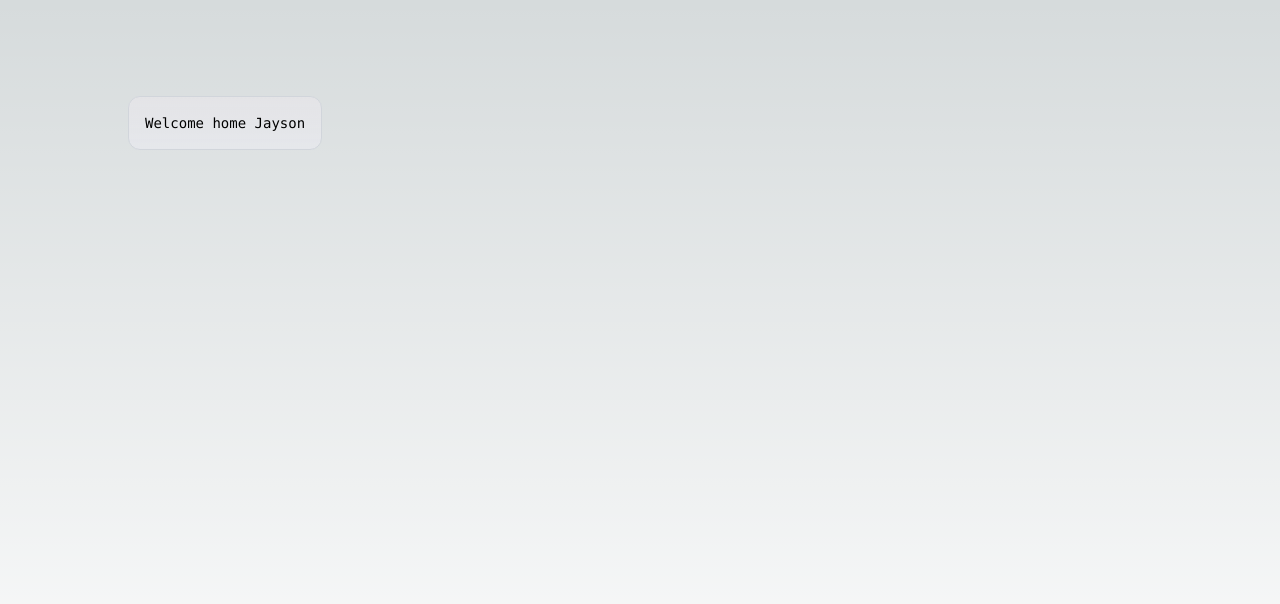
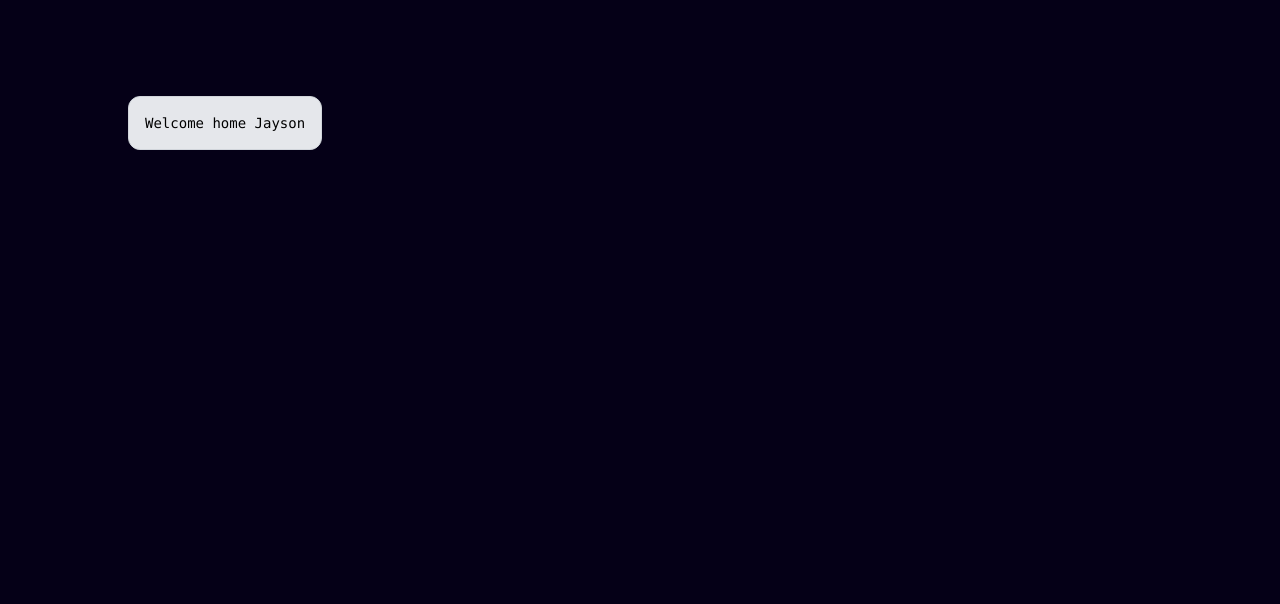
Before and after one commit to jayiterator/personal-site-react, a Next.js app: page / in a window 1280 px wide. Shown: the top 604 px of the page. Built offline with nearby package versions, Linux system fonts and the light colour scheme.

Commit message:
Setting background

```diff
--- a/app/page.tsx
+++ b/app/page.tsx
@@ -2,111 +2,12 @@ import Image from "next/image";
 
 export default function Home() {
   return (
-    <main className="flex min-h-screen flex-col items-center justify-between p-24">
+    <main className="flex min-h-screen flex-col items-center justify-between p-24 bg-[#050017]">
       <div className="z-10 w-full max-w-5xl items-center justify-between font-mono text-sm lg:flex">
-        <p className="fixed left-0 top-0 flex w-full justify-center border-b border-gray-300 bg-gradient-to-b from-zinc-200 pb-6 pt-8 backdrop-blur-2xl dark:border-neutral-800 dark:bg-zinc-800/30 dark:from-inherit lg:static lg:w-auto  lg:rounded-xl lg:border lg:bg-gray-200 lg:p-4 lg:dark:bg-zinc-800/30">
+        <p className="fixed left-0 top-0 flex w-full justify-center border-b border-gray-300 pb-6 pt-8 backdrop-blur-2xl dark:border-neutral-800 dark: bg-[#050017] dark:from-inherit lg:static lg:w-auto  lg:rounded-xl lg:border lg:bg-gray-200 lg:p-4 lg:dark:bg-zinc-800/30">
           Welcome home Jayson
         </p>
-        {/* <div className="fixed bottom-0 left-0 flex h-48 w-full items-end justify-center bg-gradient-to-t from-white via-white dark:from-black dark:via-black lg:static lg:h-auto lg:w-auto lg:bg-none">
-          <a
-            className="pointer-events-none flex place-items-center gap-2 p-8 lg:pointer-events-auto lg:p-0"
-            href="https://vercel.com?utm_source=create-next-app&utm_medium=appdir-template&utm_campaign=create-next-app"
-            target="_blank"
-            rel="noopener noreferrer"
-          >
-            By{' '}
-            <Image
-              src="/vercel.svg"
-              alt="Vercel Logo"
-              className="dark:invert"
-              width={100}
-              height={24}
-              priority
-            />
-          </a>
-        </div> */}
       </div>
-      {/*
-      <div className="relative flex place-items-center before:absolute before:h-[300px] before:w-[480px] before:-translate-x-1/2 before:rounded-full before:bg-gradient-radial before:from-white before:to-transparent before:blur-2xl before:content-[''] after:absolute after:-z-20 after:h-[180px] after:w-[240px] after:translate-x-1/3 after:bg-gradient-conic after:from-sky-200 after:via-blue-200 after:blur-2xl after:content-[''] before:dark:bg-gradient-to-br before:dark:from-transparent before:dark:to-blue-700 before:dark:opacity-10 after:dark:from-sky-900 after:dark:via-[#0141ff] after:dark:opacity-40 before:lg:h-[360px]">
-        <Image
-          className="relative dark:drop-shadow-[0_0_0.3rem_#ffffff70] dark:invert"
-          src="/next.svg"
-          alt="Next.js Logo"
-          width={180}
-          height={37}
-          priority
-        />
-      </div>
-
-      <div className="mb-32 grid text-center lg:mb-0 lg:grid-cols-4 lg:text-left">
-        <a
-          href="https://nextjs.org/docs?utm_source=create-next-app&utm_medium=appdir-template&utm_campaign=create-next-app"
-          className="group rounded-lg border border-transparent px-5 py-4 transition-colors hover:border-gray-300 hover:bg-gray-100 hover:dark:border-neutral-700 hover:dark:bg-neutral-800/30"
-          target="_blank"
-          rel="noopener noreferrer"
-        >
-          <h2 className={`mb-3 text-2xl font-semibold`}>
-            Docs{" "}
-            <span className="inline-block transition-transform group-hover:translate-x-1 motion-reduce:transform-none">
-              -&gt;
-            </span>
-          </h2>
-          <p className={`m-0 max-w-[30ch] text-sm opacity-50`}>
-            Find in-depth information about Next.js features and API.
-          </p>
-        </a>
-
-        <a
-          href="https://nextjs.org/learn?utm_source=create-next-app&utm_medium=appdir-template-tw&utm_campaign=create-next-app"
-          className="group rounded-lg border border-transparent px-5 py-4 transition-colors hover:border-gray-300 hover:bg-gray-100 hover:dark:border-neutral-700 hover:dark:bg-neutral-800 hover:dark:bg-opacity-30"
-          target="_blank"
-          rel="noopener noreferrer"
-        >
-          <h2 className={`mb-3 text-2xl font-semibold`}>
-            Learn{" "}
-            <span className="inline-block transition-transform group-hover:translate-x-1 motion-reduce:transform-none">
-              -&gt;
-            </span>
-          </h2>
-          <p className={`m-0 max-w-[30ch] text-sm opacity-50`}>
-            Learn about Next.js in an interactive course with&nbsp;quizzes!
-          </p>
-        </a>
-
-        <a
-          href="https://vercel.com/templates?framework=next.js&utm_source=create-next-app&utm_medium=appdir-template&utm_campaign=create-next-app"
-          className="group rounded-lg border border-transparent px-5 py-4 transition-colors hover:border-gray-300 hover:bg-gray-100 hover:dark:border-neutral-700 hover:dark:bg-neutral-800/30"
-          target="_blank"
-          rel="noopener noreferrer"
-        >
-          <h2 className={`mb-3 text-2xl font-semibold`}>
-            Templates{" "}
-            <span className="inline-block transition-transform group-hover:translate-x-1 motion-reduce:transform-none">
-              -&gt;
-            </span>
-          </h2>
-          <p className={`m-0 max-w-[30ch] text-sm opacity-50`}>
-            Explore the Next.js 13 playground.
-          </p>
-        </a>
-
-        <a
-          href="https://vercel.com/new?utm_source=create-next-app&utm_medium=appdir-template&utm_campaign=create-next-app"
-          className="group rounded-lg border border-transparent px-5 py-4 transition-colors hover:border-gray-300 hover:bg-gray-100 hover:dark:border-neutral-700 hover:dark:bg-neutral-800/30"
-          target="_blank"
-          rel="noopener noreferrer"
-        >
-          <h2 className={`mb-3 text-2xl font-semibold`}>
-            Deploy{" "}
-            <span className="inline-block transition-transform group-hover:translate-x-1 motion-reduce:transform-none">
-              -&gt;
-            </span>
-          </h2>
-          <p className={`m-0 max-w-[30ch] text-sm opacity-50`}>
-            Instantly deploy your Next.js site to a shareable URL with Vercel.
-          </p>
-        </a>
-      </div> */}
     </main>
   );
 }
```
